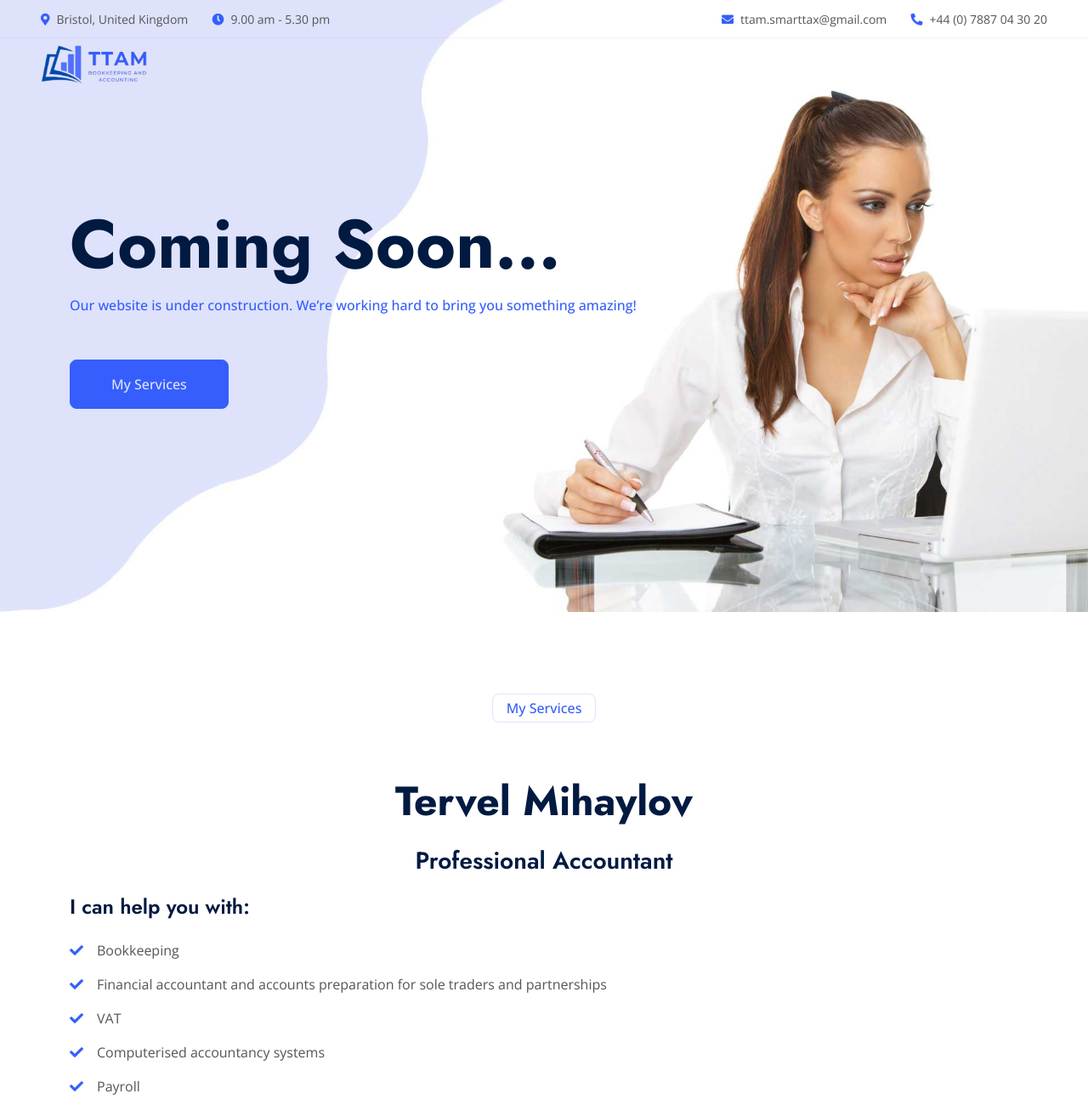
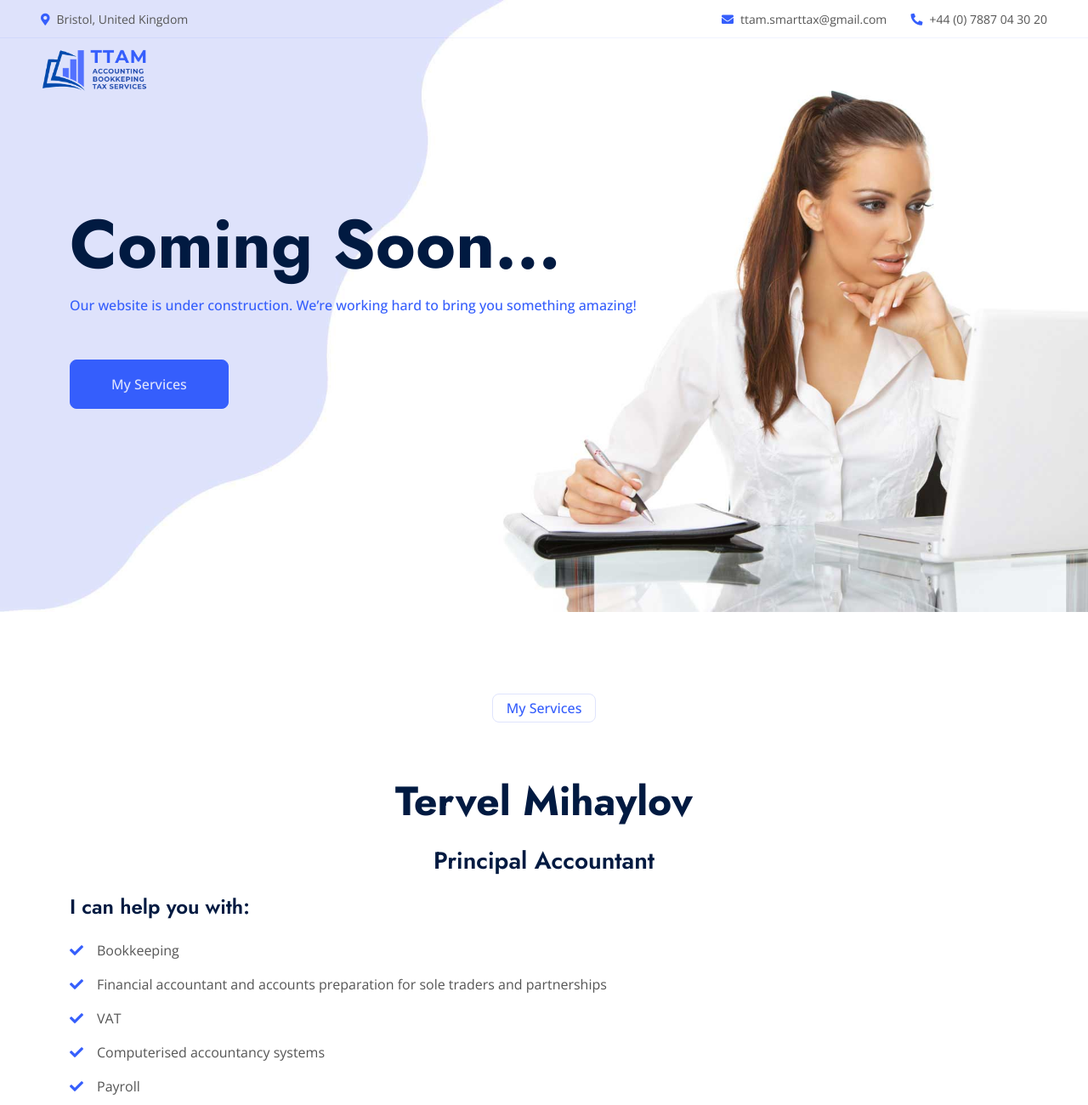
Before and after one commit to MartinMarkov-QA/ttam.ltd, a plain HTML site: page index.html in a window 1280 px wide. Shown: the top 1300 px of the page at 85% size. Drawn offline with nearby package versions, Linux system fonts and the light colour scheme; a script that the page names is missing.

Commit message:
Removed time, added new logo and fivicon and update Tervel position.

```diff
--- a/index.html
+++ b/index.html
@@ -9,7 +9,7 @@
     <meta content="" name="description">
 
     <!-- Favicon -->
-    <link href="img/favicon.ico" rel="icon">
+    <link href="img/ttam-favicon.png" rel="icon">
 
     <!-- Google Web Fonts -->
     <link rel="preconnect" href="https://fonts.googleapis.com">
@@ -44,7 +44,6 @@
         <div class="top-bar row gx-0 align-items-center d-none d-lg-flex">
             <div class="col-lg-6 px-5 text-start">
                 <small><i class="fa fa-map-marker-alt text-primary me-2"></i>Bristol, United Kingdom</small>
-                <small class="ms-4"><i class="fa fa-clock text-primary me-2"></i>9.00 am - 5.30 pm</small>
             </div>
             <div class="col-lg-6 px-5 text-end">
                 <small><i class="fa fa-envelope text-primary me-2"></i>ttam.smarttax@gmail.com</small>
@@ -54,7 +53,7 @@
 
         <nav class="navbar navbar-expand-lg navbar-light py-lg-0 px-lg-5 wow fadeIn" data-wow-delay="0.1s">
             <a href="/" class="navbar-brand ms-4 ms-lg-0 pt-2">
-              <img src="./img/logo.png" alt="logo" style="width: 125px;">
+              <img src="./img/ttam-logo.png" alt="logo" style="width: 125px; margin-top: 5px;">
             </a>
         </nav>
     </div>
@@ -97,7 +96,7 @@
                         <div class="tab-pane fade show active" id="tab-pane-1">
                             <div class="row g-4">
                                 <div class="col-lg-12">
-                                    <h3 class="mb-4 text-center">Professional Accountant</h3>
+                                    <h3 class="mb-4 text-center">Principal Accountant</h3>
                                     <h4 class="mb-4">I can help you with:</h4>
                                     <p><i class="fa fa-check text-primary me-3"></i>Bookkeeping</p>
                                     <p><i class="fa fa-check text-primary me-3"></i>Financial accountant and accounts preparation for sole traders and partnerships</p>
```
Also changed, not shown: img/logo.jpeg (deleted), img/logo.png (deleted), img/logo2.png (deleted), img/logo_uncrp.png (deleted), img/ttam-favicon.png (added), img/ttam-logo.png (added).
